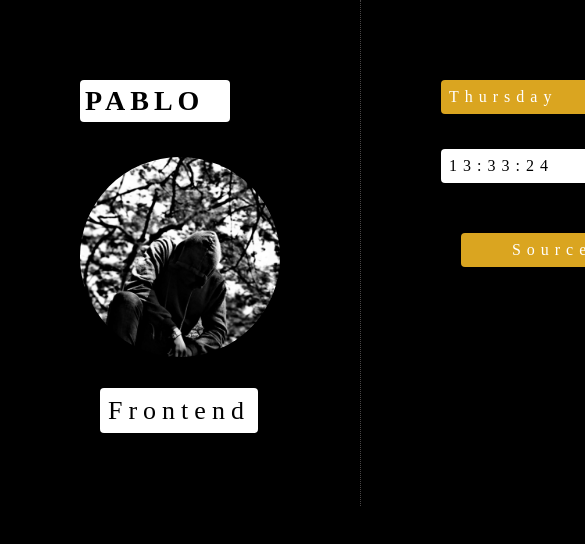
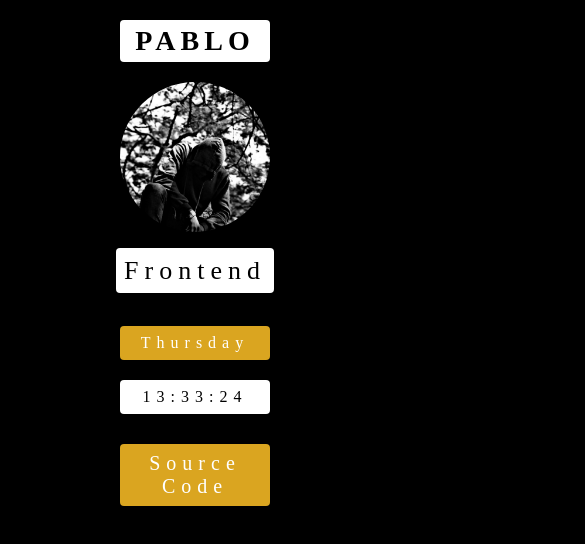
Before and after one commit to Oghenekparobo/x1, a plain HTML site: page index.html in a window 390 px wide. Shown: the top 544 px of the page, 585 px wide, since content can reach past the window. Drawn offline with Linux system fonts and the light colour scheme.

Commit message:
added media queries

```diff
--- a/styles.css
+++ b/styles.css
@@ -99,3 +99,45 @@ section {
     background-color: white;
     color: black;
 }
+
+
+/* Media query for medium-sized and smaller screens */
+@media screen and (max-width: 768px) {
+    main {
+        display: flex !important;
+        flex-direction: column;
+        align-items: center;
+
+        text-align: center;
+
+    }
+
+    main>section {
+        border-right: none;
+
+        border-bottom: none;
+
+        padding: 20px;
+
+    }
+
+    .personal_details,
+    .day_time {
+        display: flex;
+        flex-direction: column;
+        gap: 20px;
+        align-items: center;
+        text-align: center;
+    }
+
+    [data-testid="slackDisplayImage"] {
+        width: 150px;
+        height: 150px;
+    }
+
+    [data-testid="githubURL"] {
+        width: 150px;
+        margin: 10px 0;
+        font-size: 20px;
+    }
+}
```
